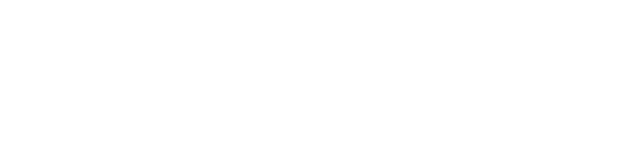
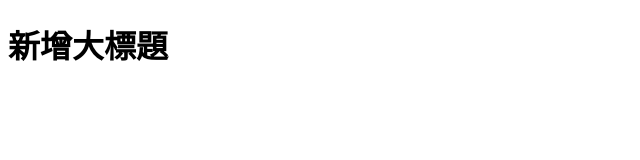
Before and after one commit to colasister/project0917, a plain HTML site: page index.html in a window 1280 px wide. Shown: the whole page, without its empty margins (0-640 px from the left). Drawn offline with Linux system fonts and the light colour scheme.

Commit message:
新增標題

```diff
--- a/index.html
+++ b/index.html
@@ -6,6 +6,6 @@
     <title>Document</title>
 </head>
 <body>
-
+    <h1>新增大標題</h1>
 </body>
 </html>
```
